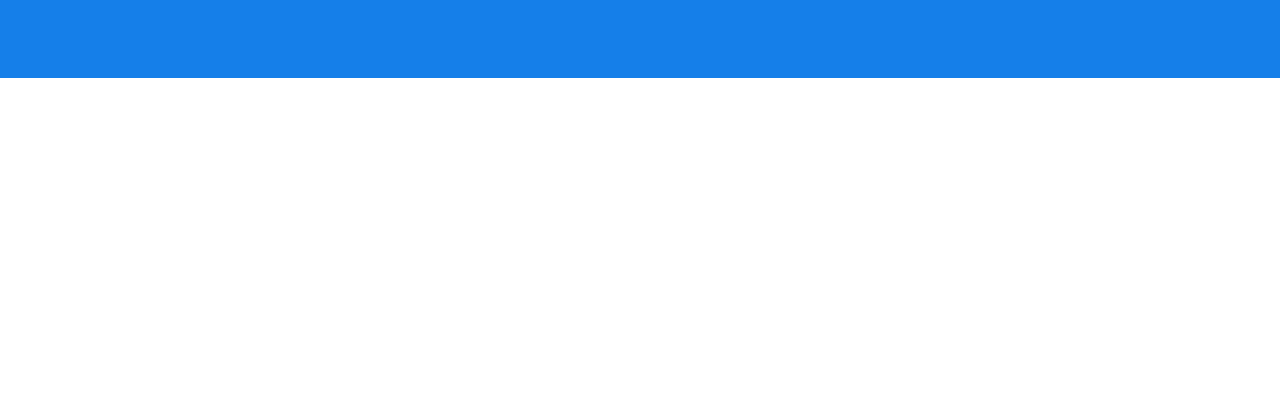
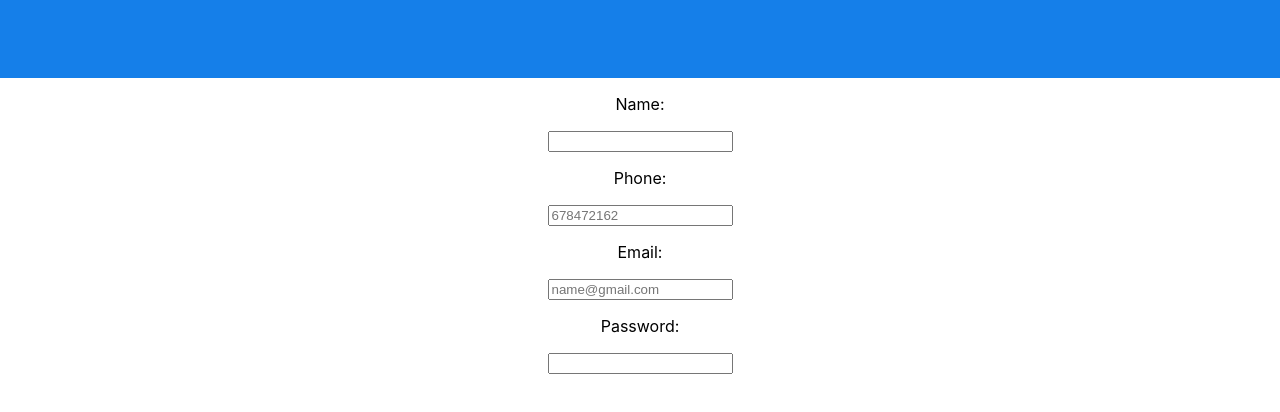
Before and after one commit to DanielC1492/saca-muelas-front, a React (Create React App) app in the folder app/: page /register in a window 1280 px wide. Shown: the top 412 px of the page. Built offline with nearby package versions, Linux system fonts and the light colour scheme.

Commit message:
I have created the container Register

```diff
--- a/app/src/App.js
+++ b/app/src/App.js
@@ -2,6 +2,7 @@
 import './App.css';
 import {BrowserRouter,Switch, Route} from 'react-router-dom';
 import Login from './containers/Login/Login';
+import Register from './containers/Register/Register';
 
 
 function App() {
@@ -15,7 +16,7 @@ function App() {
         <Switch>
 
           <Route path='/login' exact component={Login}/>
-
+          <Route path='/register' exact component={Register}/>
         </Switch>
 
 
--- /dev/null
+++ b/app/src/containers/Register/Register.css
@@ -0,0 +1,7 @@
+.viewRegister {
+    display: flex;
+    flex-direction: column;
+    justify-content: center;
+    align-items: center;
+
+}
--- /dev/null
+++ b/app/src/containers/Register/Register.jsx
@@ -0,0 +1,37 @@
+import React, {useState} from 'react'
+import './Register.css';
+
+const Register = (props) => {
+
+    const [user,setUser] = useState({
+        name: '',
+        phone: '',
+        email: '',
+        password: ''
+    });
+
+    const stateHandler = (event) => {
+        setUser({...user,
+            [event.target.name]: event.target.type === 'number' ? +event.target.value : event.target.value});
+
+    };
+
+
+    return (
+        <div className="viewRegister">
+                <div className="formCard">
+                    <p>Name:</p>
+                    <input type="text" maxLength="30" placeholder="" name="name" onChange={stateHandler}/>
+                    <p>Phone:</p>
+                    <input type="text" maxLength="30" placeholder="678472162" name="phone" onChange={stateHandler}/>
+                    <p>Email:</p>
+                    <input type="email" maxLength="50" placeholder="name@gmail.com" name="email" onChange={stateHandler}/>
+                    <p>Password:</p>
+                    <input type="password" maxLength="200" placeholder="" name="" onChange={stateHandler} />
+            </div>
+
+        </div>
+    )
+};
+
+export default Register
```
